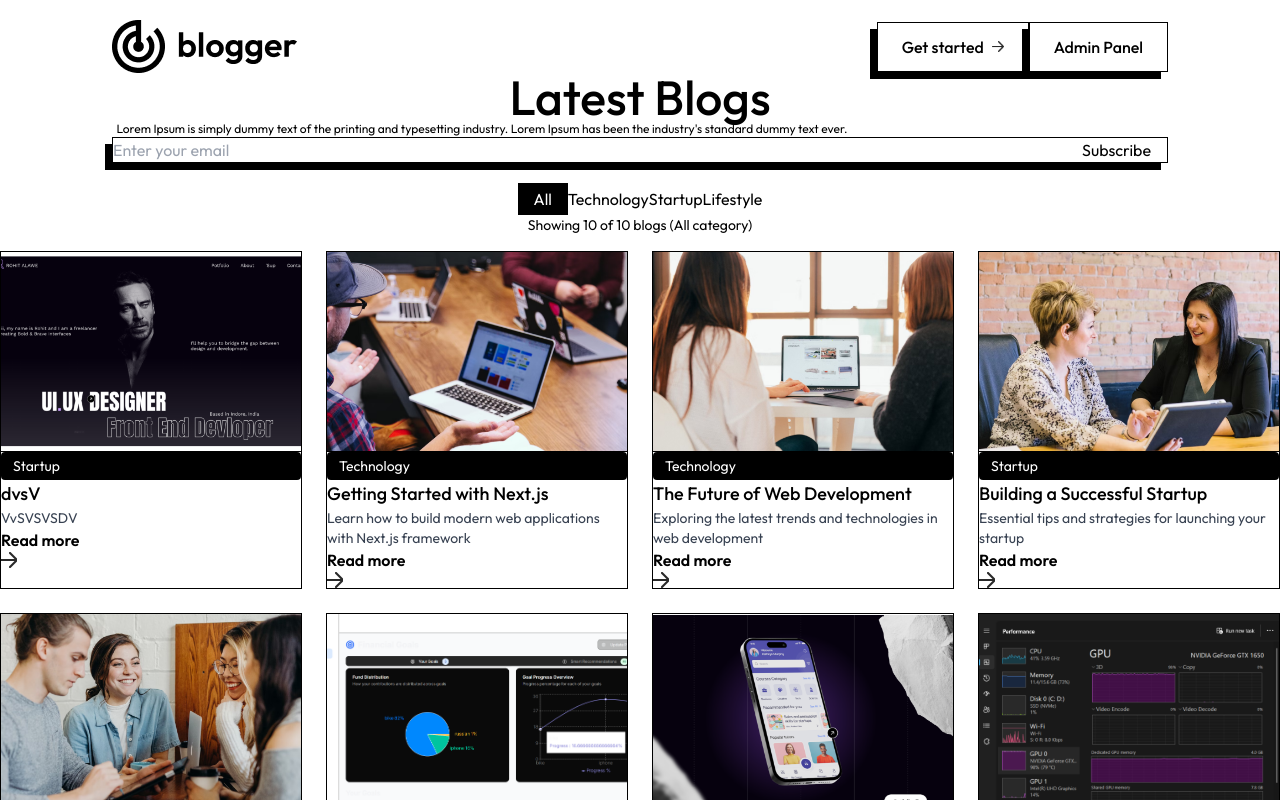
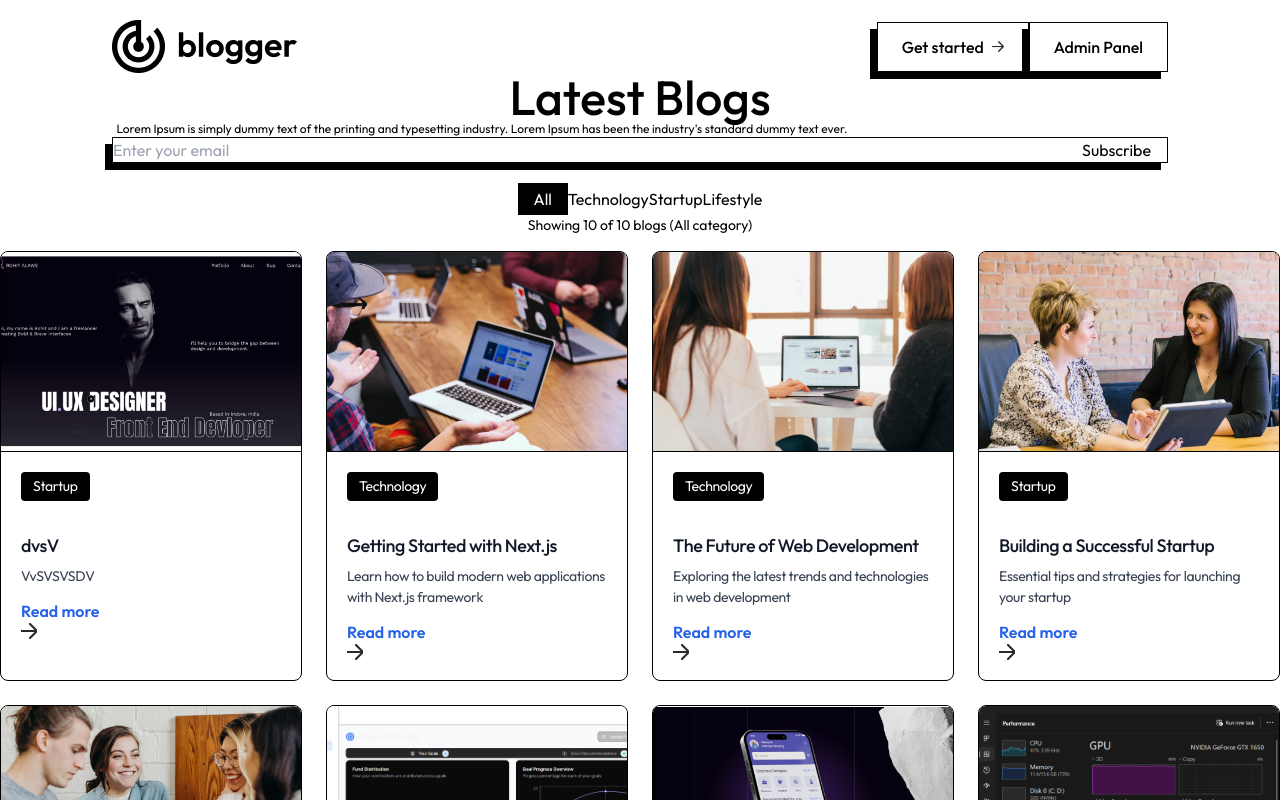
Before and after one commit to RoshanAlawe07/blog-management-system, a Next.js app: page / in a window 1280 px wide. Shown: the top 800 px of the page. Built offline with nearby package versions, Linux system fonts and the light colour scheme; no server answers; the database is empty.

Commit message:
css error fixingg

```diff
--- a/Components/BlogItem.jsx
+++ b/Components/BlogItem.jsx
@@ -42,6 +42,7 @@ const BlogItem = ({ title, description, category, image, id }) => {
             height={16}
             className="ml-2 object-contain"
             priority={false}
+            unoptimized={true}
           />
         </Link>
         {/* -------------------------------------- */}
--- a/app/globals.css
+++ b/app/globals.css
@@ -106,6 +106,21 @@
     flex-grow: 0 !important;
 }
 
+/* Add line clamping utilities */
+.line-clamp-2 {
+    display: -webkit-box !important;
+    -webkit-line-clamp: 2 !important;
+    -webkit-box-orient: vertical !important;
+    overflow: hidden !important;
+}
+
+.line-clamp-3 {
+    display: -webkit-box !important;
+    -webkit-line-clamp: 3 !important;
+    -webkit-box-orient: vertical !important;
+    overflow: hidden !important;
+}
+
 .blog-image {
     width: 100% !important;
     height: 200px !important;
@@ -212,6 +227,47 @@
     min-height: 16px !important;
 }
 
+/* Fix blog card text spacing and colors */
+.blog-item h5 {
+    margin-bottom: 8px !important;
+    font-size: 18px !important;
+    font-weight: 500 !important;
+    line-height: 1.4 !important;
+    color: #111827 !important;
+    letter-spacing: -0.025em !important;
+}
+
+.blog-item p {
+    margin-bottom: 12px !important;
+    font-size: 14px !important;
+    line-height: 1.5 !important;
+    color: #374151 !important;
+    letter-spacing: -0.025em !important;
+}
+
+/* Fix Read more link color */
+.blog-item a[href*="/blogs/"] {
+    color: #2563eb !important;
+    font-weight: 600 !important;
+    text-decoration: none !important;
+}
+
+.blog-item a[href*="/blogs/"]:hover {
+    color: #1d4ed8 !important;
+}
+
+/* Fix category tag styling */
+.blog-item p.ml-5.mt-5 {
+    margin-left: 20px !important;
+    margin-top: 20px !important;
+    padding: 4px 12px !important;
+    background-color: #000000 !important;
+    color: #ffffff !important;
+    font-size: 14px !important;
+    border-radius: 4px !important;
+    display: inline-block !important;
+}
+
 /* Force grid layout with maximum specificity */
 .blog-section .grid {
     display: grid !important;
@@ -220,6 +276,39 @@
     width: 100% !important;
     max-width: 100% !important;
     overflow: visible !important;
+}
+
+/* Force all blog card styles to work on Vercel */
+.blog-item {
+    background-color: #ffffff !important;
+    border: 1px solid #000000 !important;
+    border-radius: 8px !important;
+    overflow: hidden !important;
+    transition: all 0.3s ease !important;
+}
+
+.blog-item:hover {
+    box-shadow: -7px 7px 0px #000000 !important;
+}
+
+/* Force padding and margins */
+.blog-item > div:last-child {
+    padding: 20px !important;
+}
+
+.blog-item h5 {
+    margin-bottom: 8px !important;
+    font-size: 18px !important;
+    font-weight: 500 !important;
+    line-height: 1.4 !important;
+    color: #111827 !important;
+}
+
+.blog-item p:not(.ml-5.mt-5) {
+    margin-bottom: 12px !important;
+    font-size: 14px !important;
+    line-height: 1.5 !important;
+    color: #374151 !important;
 }
 
 @media (min-width: 640px) {
```
